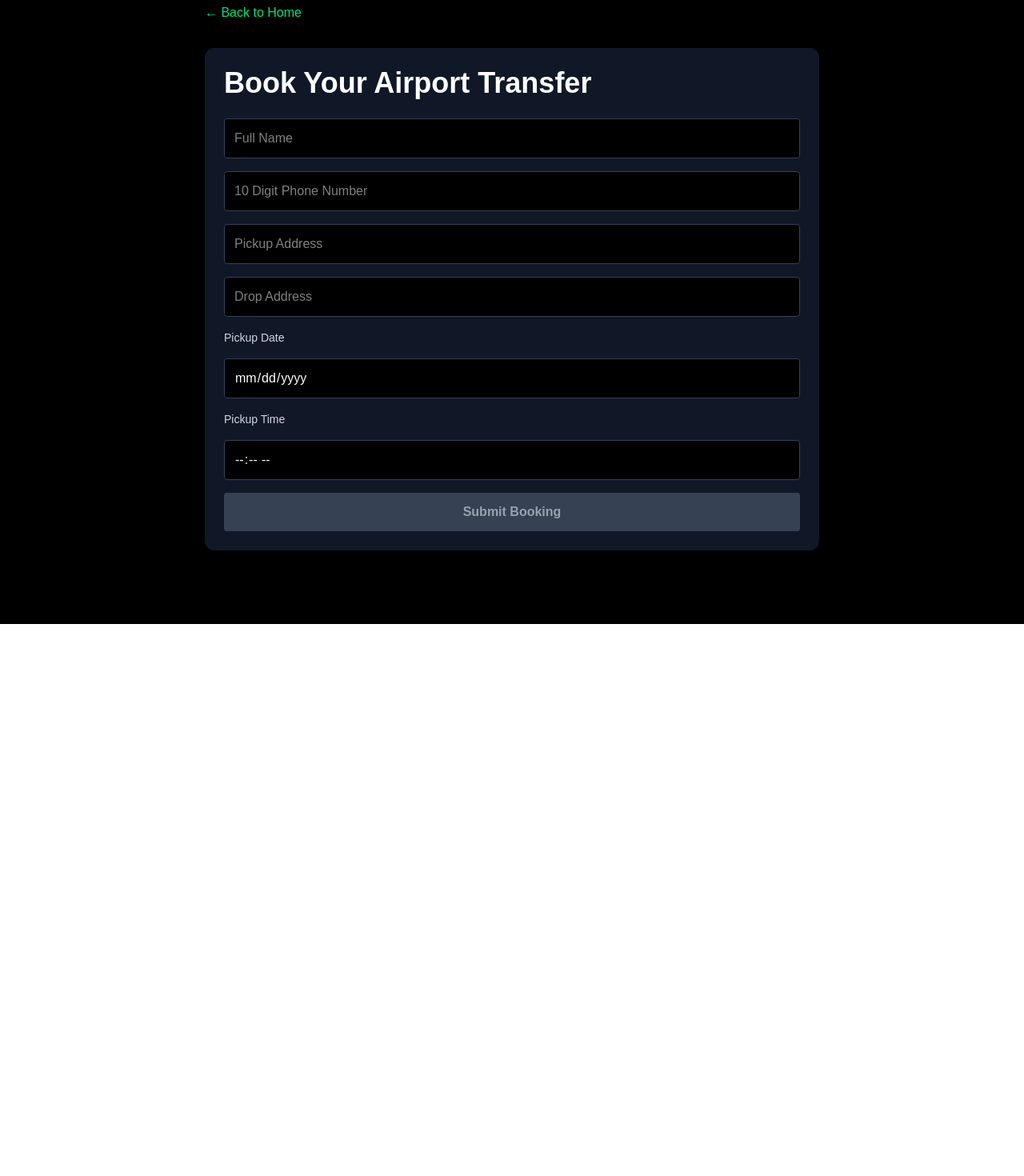
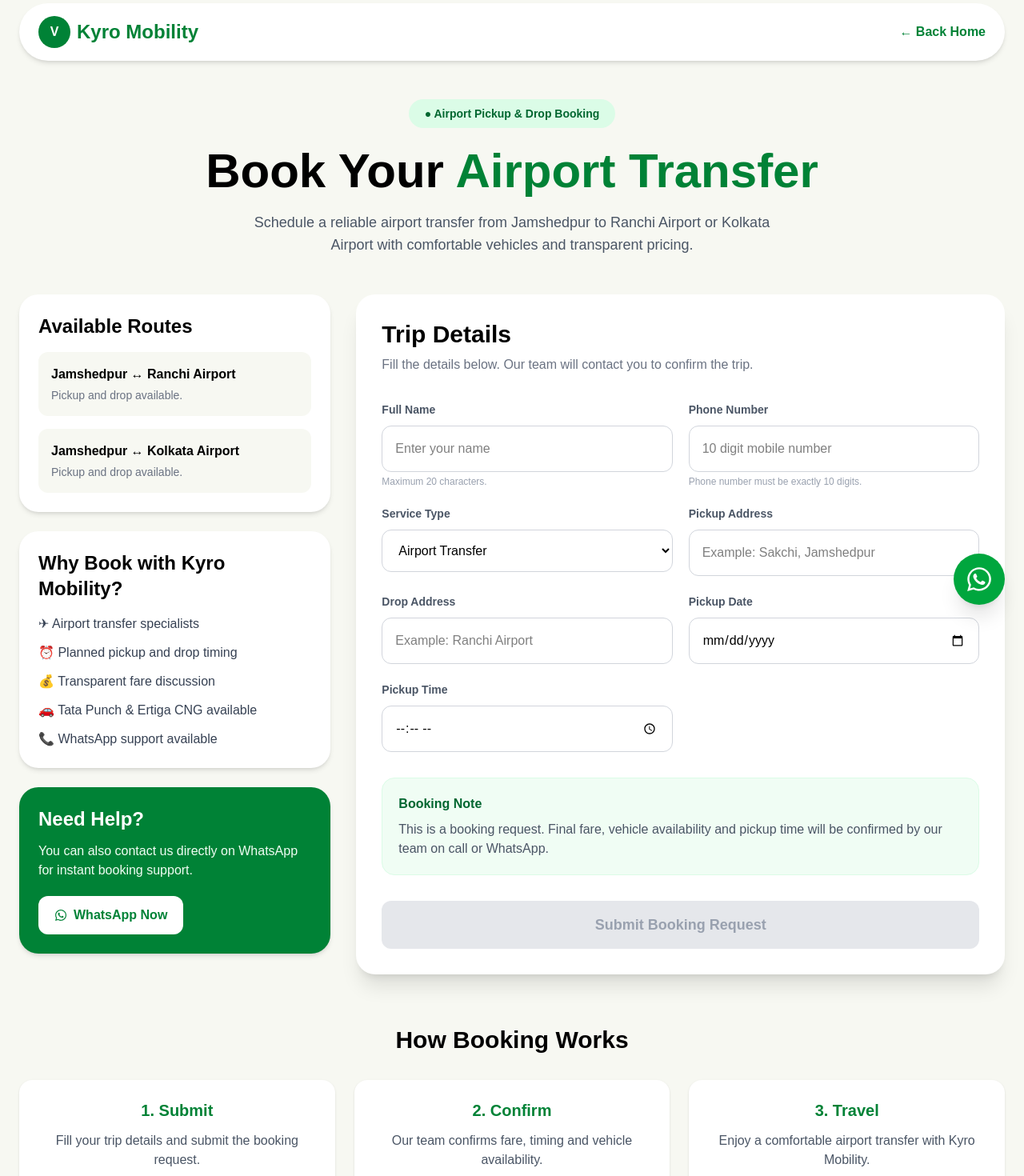
Before and after one commit to itsrishu0402-droid/voltra-app, a Next.js app: page /book in a window 1280 px wide. Shown: the part 20-1490 px from the top of the page at 80% size. Before the commit the page ends 800 px from the top, so only its background shows below. Built offline with nearby package versions, Linux system fonts and the light colour scheme; no server answers.

Commit message:
Changed brand name to Kyro Mobility

```diff
--- a/app/book/page.tsx
+++ b/app/book/page.tsx
@@ -3,7 +3,7 @@
 import Link from "next/link";
 import { useState } from "react";
 import { supabase } from "../../lib/supabase";
-
+import { FaWhatsapp } from "react-icons/fa";
 
 export default function BookPage() {
   const [name, setName] = useState("");
@@ -49,7 +49,7 @@
     if (error) {
       alert(error.message);
     } else {
-      alert("Booking submitted successfully!");
+      alert("Booking submitted successfully! Our team will contact you shortly.");
 
       setName("");
       setPhone("");
@@ -61,26 +61,134 @@
   }
 
   return (
-    <main className="min-h-screen bg-black text-white p-6">
-      <div className="max-w-3xl mx-auto">
-        <Link href="/" className="text-green-400">
-          ← Back to Home
+    <main className="min-h-screen bg-[#f7f8f2] text-black">
+      <div className="max-w-7xl mx-auto px-6 py-6">
+        {/* NAVBAR */}
+        <nav className="flex items-center justify-between bg-white rounded-full shadow-md px-6 py-4">
+          <Link href="/" className="flex items-center gap-2">
+            <div className="bg-green-700 text-white font-bold w-10 h-10 rounded-full flex items-center justify-center">
+              V
+            </div>
+            <span className="text-2xl font-bold text-green-700">
+              Kyro Mobility
+            </span>
           </Link>
 
-        <section className="mt-8 bg-gray-900 p-6 rounded-xl">
-          <h1 className="text-4xl font-bold mb-6">
-            Book Your Airport Transfer
+          <Link
+            href="/"
+            className="text-green-700 font-bold"
+          >
+            ← Back Home
+          </Link>
+        </nav>
+
+        {/* HEADER */}
+        <section className="text-center py-12">
+          <div className="inline-block bg-green-100 text-green-800 px-5 py-2 rounded-full text-sm font-bold mb-6">
+            ● Airport Pickup & Drop Booking
+          </div>
+
+          <h1 className="text-5xl md:text-6xl font-extrabold">
+            Book Your <span className="text-green-700">Airport Transfer</span>
           </h1>
 
-          <div className="grid gap-4">
+          <p className="text-gray-600 text-lg mt-5 max-w-2xl mx-auto">
+            Schedule a reliable airport transfer from Jamshedpur to Ranchi Airport
+            or Kolkata Airport with comfortable vehicles and transparent pricing.
+          </p>
+        </section>
+
+        <section className="grid lg:grid-cols-3 gap-8 items-start">
+          {/* LEFT INFO */}
+          <div className="lg:col-span-1 space-y-6">
+            <div className="bg-white rounded-3xl shadow-md p-6">
+              <h2 className="text-2xl font-extrabold mb-4">
+                Available Routes
+              </h2>
+
+              <div className="space-y-4">
+                <div className="bg-[#f7f8f2] p-4 rounded-xl">
+                  <p className="font-bold">Jamshedpur ↔ Ranchi Airport</p>
+                  <p className="text-gray-500 text-sm mt-1">
+                    Pickup and drop available.
+                  </p>
+                </div>
+
+                <div className="bg-[#f7f8f2] p-4 rounded-xl">
+                  <p className="font-bold">Jamshedpur ↔ Kolkata Airport</p>
+                  <p className="text-gray-500 text-sm mt-1">
+                    Pickup and drop available.
+                  </p>
+                </div>
+              </div>
+            </div>
+
+            <div className="bg-white rounded-3xl shadow-md p-6">
+              <h2 className="text-2xl font-extrabold mb-4">
+                Why Book with Kyro Mobility?
+              </h2>
+
+              <div className="space-y-3 text-gray-700">
+                <p>✈ Airport transfer specialists</p>
+                <p>⏰ Planned pickup and drop timing</p>
+                <p>💰 Transparent fare discussion</p>
+                <p>🚗 Tata Punch & Ertiga CNG available</p>
+                <p>📞 WhatsApp support available</p>
+              </div>
+            </div>
+
+            <div className="bg-green-700 text-white rounded-3xl shadow-md p-6">
+              <h2 className="text-2xl font-extrabold">
+                Need Help?
+              </h2>
+
+              <p className="mt-3 text-green-50">
+                You can also contact us directly on WhatsApp for instant booking support.
+              </p>
+
+              <a
+                href="https://wa.me/919279167887"
+                target="_blank"
+                rel="noopener noreferrer"
+                className="mt-5 inline-flex items-center gap-2 bg-white text-green-700 px-5 py-3 rounded-xl font-bold"
+              >
+                <FaWhatsapp />
+                WhatsApp Now
+              </a>
+            </div>
+          </div>
+
+          {/* BOOKING FORM */}
+          <div className="lg:col-span-2 bg-white rounded-3xl shadow-xl p-8">
+            <h2 className="text-3xl font-extrabold mb-2">
+              Trip Details
+            </h2>
+
+            <p className="text-gray-500 mb-8">
+              Fill the details below. Our team will contact you to confirm the trip.
+            </p>
+
+            <div className="grid md:grid-cols-2 gap-5">
+              <div>
+                <label className="text-sm font-semibold text-gray-600">
+                  Full Name
+                </label>
                 <input
                   value={name}
                   maxLength={20}
                   onChange={(e) => setName(e.target.value)}
-              placeholder="Full Name"
-              className="p-3 rounded bg-black border border-gray-700"
+                  placeholder="Enter your name"
+                  className="w-full mt-2 p-4 rounded-xl border border-gray-300 outline-none focus:border-green-700"
                 />
+                <p className="text-xs text-gray-400 mt-1">
+                  Maximum 20 characters.
+                </p>
+              </div>
 
+              <div>
+                <label className="text-sm font-semibold text-gray-600">
+                  Phone Number
+                </label>
                 <input
                   type="tel"
                   value={phone}
@@ -88,55 +196,141 @@
                   onChange={(e) =>
                     setPhone(e.target.value.replace(/\D/g, ""))
                   }
-              placeholder="10 Digit Phone Number"
-              className="p-3 rounded bg-black border border-gray-700"
+                  placeholder="10 digit mobile number"
+                  className="w-full mt-2 p-4 rounded-xl border border-gray-300 outline-none focus:border-green-700"
                 />
+                <p className="text-xs text-gray-400 mt-1">
+                  Phone number must be exactly 10 digits.
+                </p>
+              </div>
+<div>
+  <label className="text-sm font-semibold text-gray-600">
+    Service Type
+  </label>
 
+  <select
+    className="w-full mt-2 p-4 rounded-xl border border-gray-300 outline-none focus:border-green-700"
+  >
+    <option>Airport Transfer</option>
+    <option>Outstation Trip</option>
+    <option>Hotel Guest Travel</option>
+    <option>Corporate Travel</option>
+  </select>
+</div>
+              <div>
+                <label className="text-sm font-semibold text-gray-600">
+                  Pickup Address
+                </label>
                 <input
                   value={pickup}
                   onChange={(e) => setPickup(e.target.value)}
-              placeholder="Pickup Address"
-              className="p-3 rounded bg-black border border-gray-700"
+                  placeholder="Example: Sakchi, Jamshedpur"
+                  className="w-full mt-2 p-4 rounded-xl border border-gray-300 outline-none focus:border-green-700"
                 />
+              </div>
 
+              <div>
+                <label className="text-sm font-semibold text-gray-600">
+                  Drop Address
+                </label>
                 <input
                   value={destination}
                   onChange={(e) => setDestination(e.target.value)}
-              placeholder="Drop Address"
-              className="p-3 rounded bg-black border border-gray-700"
+                  placeholder="Example: Ranchi Airport"
+                  className="w-full mt-2 p-4 rounded-xl border border-gray-300 outline-none focus:border-green-700"
                 />
+              </div>
 
-            <label className="text-sm text-gray-300">Pickup Date</label>
+              <div>
+                <label className="text-sm font-semibold text-gray-600">
+                  Pickup Date
+                </label>
                 <input
                   type="date"
                   value={pickupDate}
                   min={new Date().toISOString().split("T")[0]}
                   onChange={(e) => setPickupDate(e.target.value)}
-              className="p-3 rounded bg-black border border-gray-700"
+                  className="w-full mt-2 p-4 rounded-xl border border-gray-300 outline-none focus:border-green-700"
                 />
+              </div>
 
-            <label className="text-sm text-gray-300">Pickup Time</label>
+              <div>
+                <label className="text-sm font-semibold text-gray-600">
+                  Pickup Time
+                </label>
                 <input
                   type="time"
                   value={pickupTime}
                   onChange={(e) => setPickupTime(e.target.value)}
-              className="p-3 rounded bg-black border border-gray-700"
+                  className="w-full mt-2 p-4 rounded-xl border border-gray-300 outline-none focus:border-green-700"
                 />
+              </div>
+            </div>
+
+            <div className="bg-green-50 border border-green-100 rounded-2xl p-5 mt-8">
+              <h3 className="font-bold text-green-800">
+                Booking Note
+              </h3>
+              <p className="text-gray-600 mt-2">
+                This is a booking request. Final fare, vehicle availability and pickup
+                time will be confirmed by our team on call or WhatsApp.
+              </p>
+            </div>
 
             <button
               onClick={submitBooking}
               disabled={!isFormValid}
-              className={`font-bold p-3 rounded ${
+              className={`w-full mt-8 py-4 rounded-xl text-lg font-bold transition-all ${
                 isFormValid
-                  ? "bg-green-500 text-black hover:bg-green-400"
-                  : "bg-gray-700 text-gray-400 cursor-not-allowed"
+                  ? "bg-green-700 text-white hover:bg-green-800"
+                  : "bg-gray-200 text-gray-400 cursor-not-allowed"
               }`}
             >
-              Submit Booking
+              Submit Booking Request
             </button>
           </div>
         </section>
+
+        {/* PROCESS */}
+        <section className="py-16">
+          <h2 className="text-3xl font-extrabold text-center mb-8">
+            How Booking Works
+          </h2>
+
+          <div className="grid md:grid-cols-3 gap-6">
+            <div className="bg-white rounded-2xl p-6 shadow text-center">
+              <h3 className="text-xl font-bold text-green-700">1. Submit</h3>
+              <p className="text-gray-600 mt-3">
+                Fill your trip details and submit the booking request.
+              </p>
             </div>
+
+            <div className="bg-white rounded-2xl p-6 shadow text-center">
+              <h3 className="text-xl font-bold text-green-700">2. Confirm</h3>
+              <p className="text-gray-600 mt-3">
+                Our team confirms fare, timing and vehicle availability.
+              </p>
+            </div>
+
+            <div className="bg-white rounded-2xl p-6 shadow text-center">
+              <h3 className="text-xl font-bold text-green-700">3. Travel</h3>
+              <p className="text-gray-600 mt-3">
+                Enjoy a comfortable airport transfer with Kyro Mobility.
+              </p>
+            </div>
+          </div>
+        </section>
+      </div>
+
+      {/* FLOATING WHATSAPP */}
+      <a
+        href="https://wa.me/919279167887"
+        target="_blank"
+        rel="noopener noreferrer"
+        className="fixed bottom-6 right-6 bg-green-600 text-white w-16 h-16 rounded-full flex items-center justify-center shadow-xl hover:scale-110 transition-all z-50"
+      >
+        <FaWhatsapp size={34} />
+      </a>
     </main>
   );
 }
--- a/app/login/page.tsx
+++ b/app/login/page.tsx
@@ -44,12 +44,12 @@
 
           <div className="mt-8 flex justify-center">
             <div className="bg-green-700 text-white w-16 h-16 rounded-full flex items-center justify-center text-3xl font-extrabold">
-              V
+              K
             </div>
           </div>
 
           <h1 className="text-4xl font-extrabold mt-6 text-gray-900">
-            Welcome to <span className="text-green-700">Voltra</span>
+            Welcome to <span className="text-green-700">Kyro Mobility</span>
           </h1>
 
           <p className="text-gray-500 mt-3 text-lg">
--- a/app/page.tsx
+++ b/app/page.tsx
@@ -10,10 +10,10 @@
         <nav className="flex items-center justify-between bg-white rounded-full shadow-md px-8 py-4 mt-6">
           <div className="flex items-center gap-2">
             <div className="bg-green-600 text-white font-bold w-10 h-10 rounded-full flex items-center justify-center">
-              V
+              K
             </div>
             <span className="text-2xl font-bold text-green-700">
-              Voltra
+              Kyro Mobility
             </span>
           </div>
 
@@ -34,6 +34,63 @@
         </nav>
 
         {/* HERO */}
+        <section id="services" className="bg-white py-16">
+  <div className="max-w-7xl mx-auto px-6">
+    <h2 className="text-3xl font-extrabold mb-8">
+      Our Services
+    </h2>
+
+    <div className="grid md:grid-cols-4 gap-6">
+      <div className="border rounded-2xl p-6 shadow-sm">
+        <h3 className="text-xl font-bold text-green-700">
+          ✈ Airport Transfers
+        </h3>
+        <p className="text-gray-600 mt-3">
+          Jamshedpur to Ranchi Airport and Kolkata Airport pickup & drop.
+        </p>
+        <p className="text-sm font-bold text-green-700 mt-4">
+          Available Now
+        </p>
+      </div>
+
+      <div className="border rounded-2xl p-6 shadow-sm">
+        <h3 className="text-xl font-bold text-green-700">
+          🚗 Outstation Trips
+        </h3>
+        <p className="text-gray-600 mt-3">
+          Comfortable rides for nearby cities and planned long-distance trips.
+        </p>
+        <p className="text-sm font-bold text-gray-500 mt-4">
+          On Request
+        </p>
+      </div>
+
+      <div className="border rounded-2xl p-6 shadow-sm">
+        <h3 className="text-xl font-bold text-green-700">
+          🏨 Hotel Guest Travel
+        </h3>
+        <p className="text-gray-600 mt-3">
+          Reliable cab support for hotel guests, airport pickup and local travel.
+        </p>
+        <p className="text-sm font-bold text-gray-500 mt-4">
+          On Request
+        </p>
+      </div>
+
+      <div className="border rounded-2xl p-6 shadow-sm">
+        <h3 className="text-xl font-bold text-green-700">
+          🧳 Corporate Travel
+        </h3>
+        <p className="text-gray-600 mt-3">
+          Professional travel support for business visitors and company guests.
+        </p>
+        <p className="text-sm font-bold text-gray-500 mt-4">
+          Coming Soon
+        </p>
+      </div>
+    </div>
+  </div>
+</section>
         <section className="grid md:grid-cols-2 gap-12 items-center py-20">
           <div>
             <div className="inline-block bg-green-100 text-green-800 px-5 py-2 rounded-full text-sm font-bold mb-8">
@@ -111,7 +168,7 @@
                 </div>
 
                 <div className="bg-green-50 p-5 rounded-xl">
-                  <p className="text-gray-500 text-sm">Voltra</p>
+                  <p className="text-gray-500 text-sm">Kyro Mobility</p>
                   <p className="text-2xl font-bold text-green-700">₹1600</p>
                 </div>
               </div>
@@ -129,7 +186,7 @@
       <section id="services" className="bg-white py-16">
         <div className="max-w-7xl mx-auto px-6">
           <h2 className="text-3xl font-extrabold mb-8">
-            Why Choose Voltra?
+            Why Choose Kyro Mobility?
           </h2>
 
           <div className="grid md:grid-cols-4 gap-6">
--- a/package.json
+++ b/package.json
@@ -1,5 +1,5 @@
 {
-  "name": "voltra",
+  "name": "kyro mobility",
   "version": "0.1.0",
   "private": true,
   "scripts": {
```
Also changed, not shown: 1 other file (tests, documents, lock files or other folders). Lines whose indentation alone changed are shown as unchanged.
